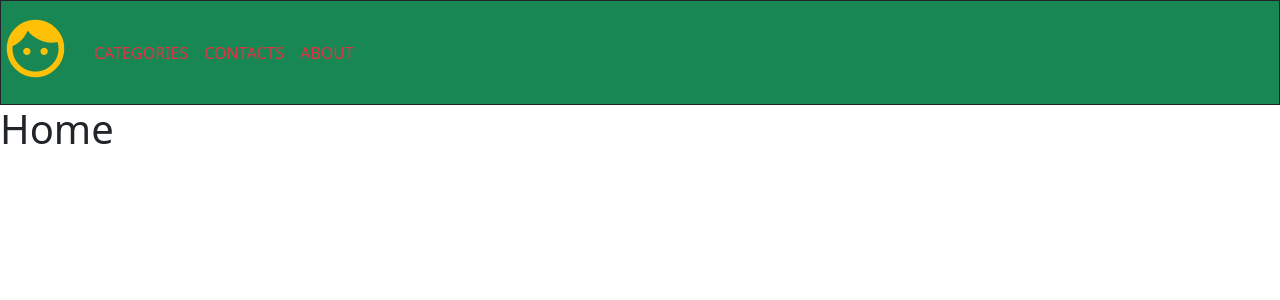
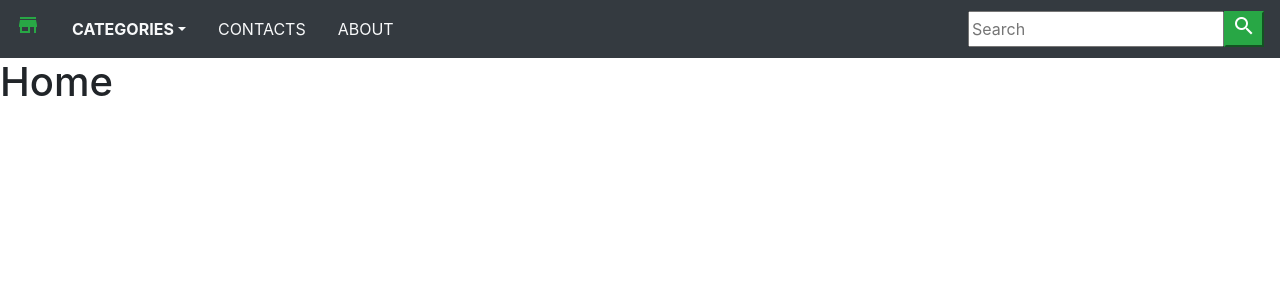
Before and after one commit to melnikalex1977/project-3, a Django app: template shop/templates/home.html in a window 1280 px wide. Shown: the top 300 px of the page. Run offline with Django 3.2, Linux system fonts and the light colour scheme; the template is opened without the code that fills it: most values are stand-ins (such as "Sample title", 1, 10 or a date in 2020); some libraries are stand-ins or nearby versions.

Commit message:
Add 3.5 lesson 104

```diff
--- a/shop/templates/base.html
+++ b/shop/templates/base.html
@@ -6,13 +6,14 @@
     <meta name="viewport" content="width=device-width, initial-scale=1">
 
     <!-- Bootstrap CSS -->
-    <link href="https://cdn.jsdelivr.net/npm/bootstrap@5.1.1/dist/css/bootstrap.min.css" rel="stylesheet" integrity="sha384-F3w7mX95PdgyTmZZMECAngseQB83DfGTowi0iMjiWaeVhAn4FJkqJByhZMI3AhiU" crossorigin="anonymous">
+    <link rel="stylesheet" href="https://stackpath.bootstrapcdn.com/bootstrap/4.1.3/css/bootstrap.min.css" integrity="sha384-MCw98/SFnGE8fJT3GXwEOngsV7Zt27NXFoaoApmYm81iuXoPkFOJwJ8ERdknLPMO" crossorigin="anonymous">
 
     <link href="https://fonts.googleapis.com/icon?family=Material+Icons"
       rel="stylesheet">
 
 		<style type="text/css">
 			.material-icons.md-90 {font-size: 69px;}
+			.material-icons.md-24 {font-size: 24px;}
 		</style>
     <title>{% block title %} {% endblock %}</title>
   </head>
@@ -22,14 +23,61 @@
 	<a href="{% url 'about' %}">About</a>
 	</header>-->
 
-	<nav class="navbar navbar-expand-md bg-success border border-dark">
-		<a href="#" class="navbar-brand"><i class="material-icons md-90  text-warning">face</i></a>
-		<ul class="navbar-nav">
-			<li class="nav-item"><a class="nav-link text-danger text-uppercase font-weight-bold" href="">Categories </a></li>
-			<li class="nav-item"><a class="nav-link text-danger text-uppercase font-weight-bold" href="">Contacts </a></li>
-			<li class="nav-item"><a class="nav-link text-danger text-uppercase font-weight-bold" href="">About </a></li>
-		</ul>
-	</nav>
+	<nav class="navbar navbar-expand-md navbar-light bg-dark">
+
+
+<a href="#" class="navbar-brand"><i class="material-icons text-success md-48">store</i></a>
+
+<button class="navbar-toggler  bg-light" data-toggle="collapse" data-target="#navbar"><span class="navbar-toggler-icon"></span></button>
+
+
+<div id="navbar" class="collapse navbar-collapse justify-content-between">
+
+<ul class="navbar-nav">
+
+<li class="nav-item dropdown"><a class="nav-link text-light text-uppercase font-weight-bold px-3 dropdown-toggle" data-toggle="dropdown" href="">Categories</a>
+
+    <div class="dropdown-menu">
+
+    {% for category in links %}
+
+        <a class="dropdown-item" href="{‌{category.get_url}}">{‌{category.name}}</a>
+
+        {% endfor %}
+
+
+
+    </div>
+
+</li>
+
+<li class="nav-item"><a class="nav-link text-light text-uppercase px-3" href="">Contacts</a></li>
+
+<li class="nav-item"><a class="nav-link text-light text-uppercase px-3" href="">About</a></li>
+
+</ul>
+
+
+<form class="form-inline">
+
+<div class="input-group">
+
+<input type="text" placeholder="Search">
+
+<div>
+
+<button class="btn-success"><span class="material-icons md-24">search</span></button>
+
+</div>
+
+</div>
+
+</form>
+
+</div>
+
+</nav>
+
 
 
 	{% block content %}
@@ -38,7 +86,9 @@
     <!-- Optional JavaScript; choose one of the two! -->
 
     <!-- Option 1: Bootstrap Bundle with Popper -->
-    <script src="https://cdn.jsdelivr.net/npm/bootstrap@5.1.1/dist/js/bootstrap.bundle.min.js" integrity="sha384-/bQdsTh/da6pkI1MST/rWKFNjaCP5gBSY4sEBT38Q/9RBh9AH40zEOg7Hlq2THRZ" crossorigin="anonymous"></script>
+    <script src="https://code.jquery.com/jquery-3.3.1.slim.min.js" integrity="sha384-q8i/X+965DzO0rT7abK41JStQIAqVgRVzpbzo5smXKp4YfRvH+8abtTE1Pi6jizo" crossorigin="anonymous"></script>
+		<script src="https://cdnjs.cloudflare.com/ajax/libs/popper.js/1.14.3/umd/popper.min.js" integrity="sha384-ZMP7rVo3mIykV+2+9J3UJ46jBk0WLaUAdn689aCwoqbBJiSnjAK/l8WvCWPIPm49" crossorigin="anonymous"></script>
+		<script src="https://stackpath.bootstrapcdn.com/bootstrap/4.1.3/js/bootstrap.min.js" integrity="sha384-ChfqqxuZUCnJSK3+MXmPNIyE6ZbWh2IMqE241rYiqJxyMiZ6OW/JmZQ5stwEULTy" crossorigin="anonymous"></script>
 
     <!-- Option 2: Separate Popper and Bootstrap JS -->
     <!--
```
